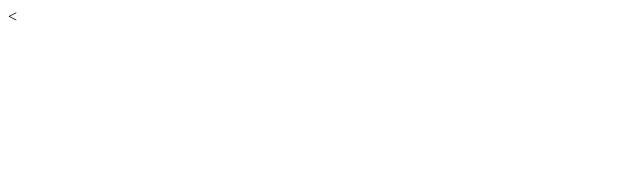
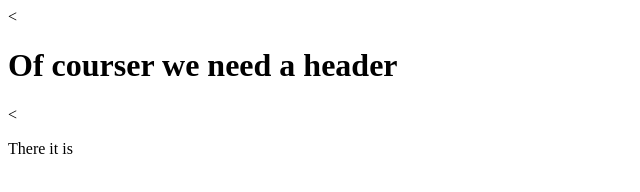
Before and after one commit to mobeston/crap-portfolio, a plain HTML site: page index.html in a window 1280 px wide. Shown: the whole page, without its empty margins (0-640 px from the left). Drawn offline with Linux system fonts and the light colour scheme.

Commit message:
updated index file

```diff
--- a/index.html
+++ b/index.html
@@ -6,6 +6,7 @@
     <title>crap portfolio</title>
   </head>
   <body>
-
+    <h1>Of courser we need a header</h1>
+    <<p>There it is</p>
   </body>
 </html>
```
